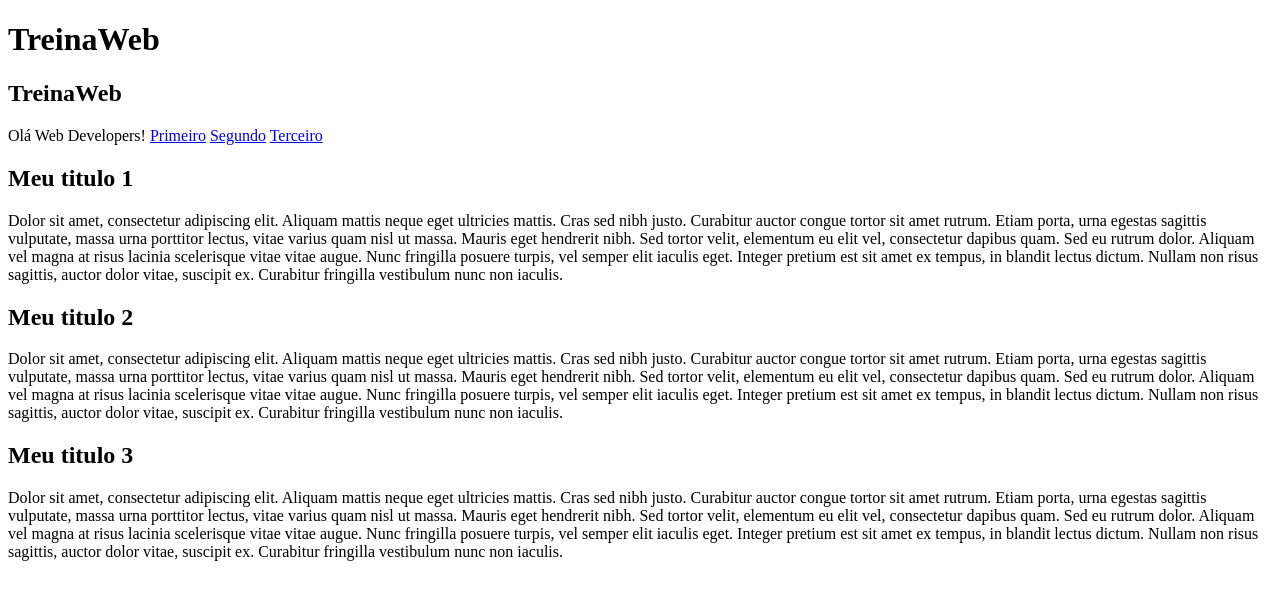
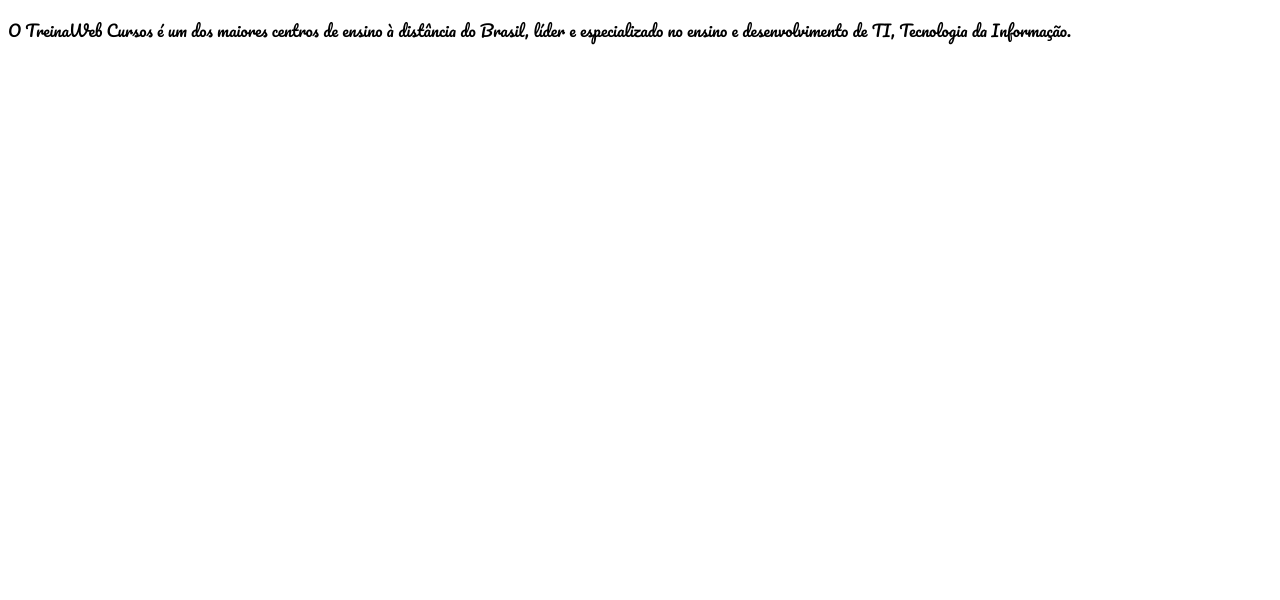
Before and after one commit to kkgi2021/treinaweb, a plain HTML site: page html css fundamentos/index.html in a window 1280 px wide. Drawn offline with Linux system fonts and the light colour scheme.

Commit message:
Add files via upload

```diff
--- a/html css fundamentos/index.html
+++ b/html css fundamentos/index.html
@@ -1,64 +1,14 @@
-
 <!DOCTYPE html>
 <html lang="pt-BR">
     <head>
         <meta charset="UTF-8">
         <meta name="viewport" content="width=device-width, initial-scale=1.0">
         <title>Meu Site</title>
+        <link rel="stylesheet" href="styles.css">
     </head>
 <body>
 
-    <h1>TreinaWeb</h1>
-    <h2>TreinaWeb</h2>
-
-    <!-- Esse é um comentário -->
-    Olá Web Developers!
-
-    <a href="#titulo1" >Primeiro</a>
-    <a href="#titulo2" >Segundo</a>
-    <a href="#titulo3" >Terceiro</a>
-
-    <h2 id="titulo1" >Meu titulo 1</h2>
-    <p>
-        Dolor sit amet, consectetur adipiscing elit. Aliquam mattis
-    neque eget ultricies mattis. Cras sed nibh justo. Curabitur
-    auctor congue tortor sit amet rutrum. Etiam porta, urna egestas
-    sagittis vulputate, massa urna porttitor lectus, vitae varius quam
-    nisl ut massa. Mauris eget hendrerit nibh. Sed tortor velit, elementum
-    eu elit vel, consectetur dapibus quam. Sed eu rutrum dolor. Aliquam vel
-    magna at risus lacinia scelerisque vitae vitae augue. Nunc fringilla
-    posuere turpis, vel semper elit iaculis eget. Integer pretium est sit
-    amet ex tempus, in blandit lectus dictum. Nullam non risus sagittis, auctor
-    dolor vitae, suscipit ex. Curabitur fringilla vestibulum nunc non iaculis.
-    </p>
-
-    <h2 id="titulo2" >Meu titulo 2</h2>
-    <p>
-        Dolor sit amet, consectetur adipiscing elit. Aliquam mattis
-    neque eget ultricies mattis. Cras sed nibh justo. Curabitur
-    auctor congue tortor sit amet rutrum. Etiam porta, urna egestas
-    sagittis vulputate, massa urna porttitor lectus, vitae varius quam
-    nisl ut massa. Mauris eget hendrerit nibh. Sed tortor velit, elementum
-    eu elit vel, consectetur dapibus quam. Sed eu rutrum dolor. Aliquam vel
-    magna at risus lacinia scelerisque vitae vitae augue. Nunc fringilla
-    posuere turpis, vel semper elit iaculis eget. Integer pretium est sit
-    amet ex tempus, in blandit lectus dictum. Nullam non risus sagittis, auctor
-    dolor vitae, suscipit ex. Curabitur fringilla vestibulum nunc non iaculis.
-    </p>
-
-    <h2 id="titulo3" >Meu titulo 3</h2>
-    <p>
-        Dolor sit amet, consectetur adipiscing elit. Aliquam mattis
-    neque eget ultricies mattis. Cras sed nibh justo. Curabitur
-    auctor congue tortor sit amet rutrum. Etiam porta, urna egestas
-    sagittis vulputate, massa urna porttitor lectus, vitae varius quam
-    nisl ut massa. Mauris eget hendrerit nibh. Sed tortor velit, elementum
-    eu elit vel, consectetur dapibus quam. Sed eu rutrum dolor. Aliquam vel
-    magna at risus lacinia scelerisque vitae vitae augue. Nunc fringilla
-    posuere turpis, vel semper elit iaculis eget. Integer pretium est sit
-    amet ex tempus, in blandit lectus dictum. Nullam non risus sagittis, auctor
-    dolor vitae, suscipit ex. Curabitur fringilla vestibulum nunc non iaculis.
-    </p>
+    <p>O TreinaWeb Cursos é um dos maiores centros de ensino à distância do Brasil, líder e especializado no ensino e desenvolvimento de TI, Tecnologia da Informação.</p>
 
 
 </body>
--- /dev/null
+++ b/html css fundamentos/styles.css
@@ -0,0 +1,8 @@
+@font-face{
+    font-family: Pacifico;
+    src: url("fontes/Pacifico-Regular.ttf");
+}
+
+p{
+    font-family: Pacifico;
+}
```
Also changed, not shown: html css fundamentos/contato.html (added, +14 -0 lines), html css fundamentos/fontes/Pacifico-Regular.ttf (added).
